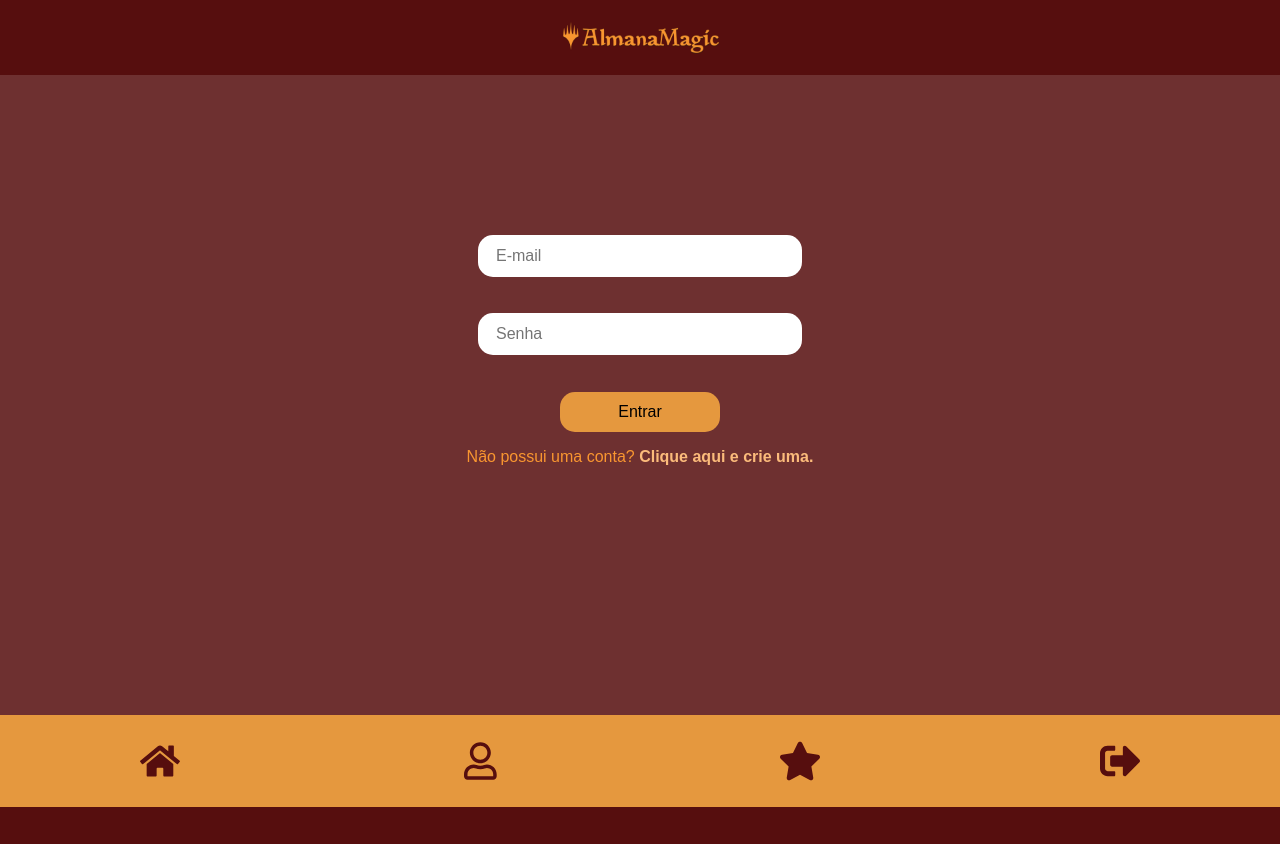
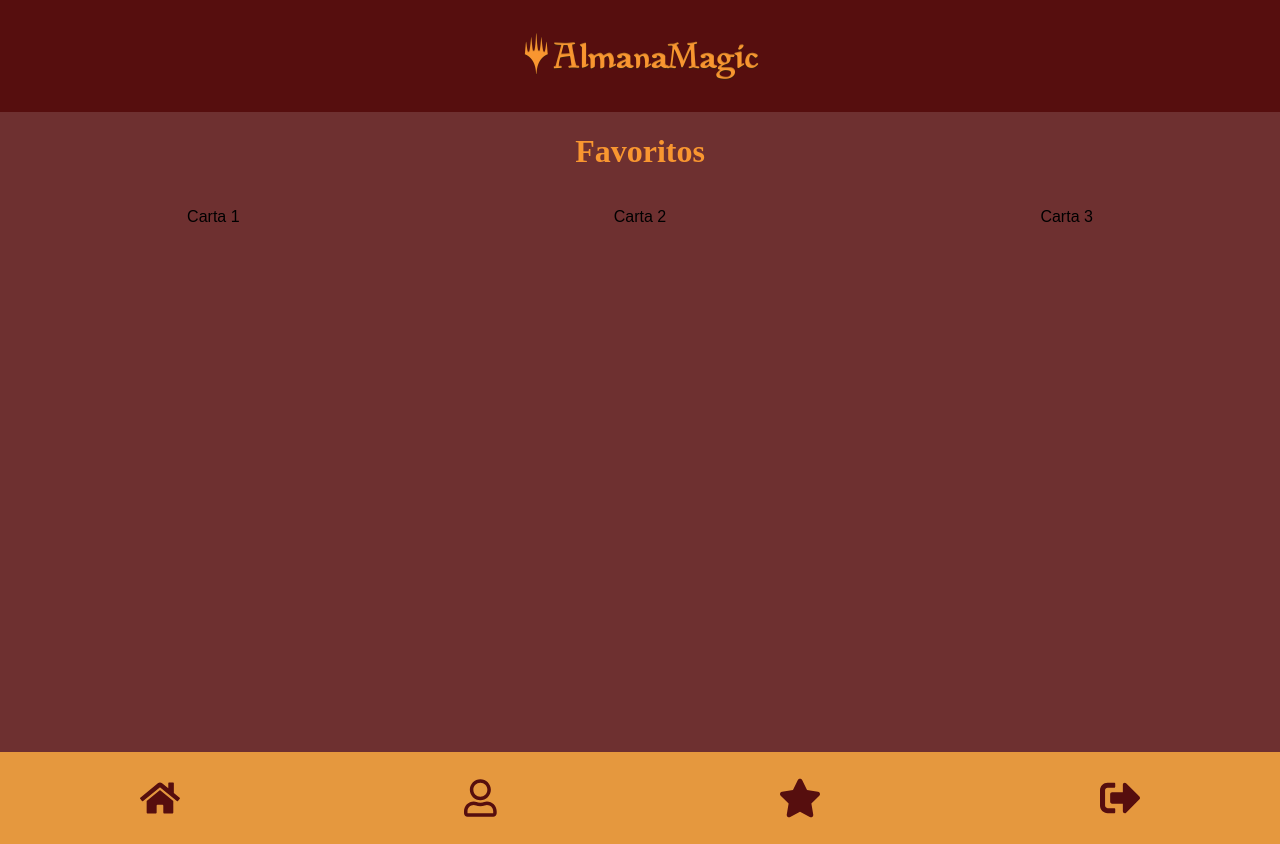
Before and after one commit to sadrisco/almanamagic-frontend, a plain HTML site: page favorites.html in a window 1280 px wide. Before the commit the page ends 807 px from the top, so only its background shows below. Drawn offline with nearby package versions, Linux system fonts and the light colour scheme; a web font is replaced by a local one.

Commit message:
UI Updates

```diff
--- a/favorites.html
+++ b/favorites.html
@@ -29,24 +29,16 @@
     </header>
 
     <div class="smooth-bg full-height-body">
-      <form id="login-form" class="form" action="">
-        <input
-          type="email"
-          id="email"
-          name="email"
-          placeholder="E-mail"
-        /><br /><br />
-        <input
-          type="password"
-          id="password"
-          name="password"
-          placeholder="Senha"
-        /><br /><br />
-        <input class="login-button" type="submit" value="Entrar" />
-      </form>
-      <p class="yellow-text centered">Não possui uma conta? <a href="/create-account.html">Clique aqui e crie uma.</a></p>
+      <h1 class="yellow-text centered">Favoritos</h1>
+      <div class="favorite-cards">
+        <div class="pure-g centered">
+          <div class="pure-u-1-3"><p>Carta 1</p></div>
+          <div class="pure-u-1-3"><p>Carta 2</p></div>
+          <div class="pure-u-1-3"><p>Carta 3</p></div>
+        </div>
+      </div>
+    </div>
 
-    </div>
     <footer>
       <div class="pure-g">
         <div class="pure-u-1-4">
--- a/styles.css
+++ b/styles.css
@@ -36,7 +36,7 @@ footer {
   display: block;
   margin-left: auto;
   margin-right: auto;
-  width: 20vh;
+  width: 30vh;
 }
 
 .app-logo-margin-top {
@@ -60,6 +60,8 @@ footer {
 
 .yellow-text {
   color: #f99630;
+  font-family: "Baloo Thambi 2";
+
 }
 
 .search-field {
@@ -87,7 +89,11 @@ footer {
 
 .about-us {
   color: #f99630;
-  margin: 20vh;
+  margin-left: 15vh;
+  margin-right: 15vh;
+  margin-bottom: 31vh;
+  margin-top: 15vh;
+
 }
 
 .smooth-bg {
@@ -111,7 +117,7 @@ footer {
   padding-left: 1em;
 }
 
-.login-button {
+.form-button {
   background-color: #e5983e;
   border: 0px;
   width: 20vh !important;
@@ -119,7 +125,7 @@ footer {
   border-radius: 45px;
 }
 
-.login-button:hover {
+.form-button:hover {
   background-color: #E39A20;
   cursor: pointer;
 }
```
Also changed, not shown: account.html (+2 -2 lines), create-account.html (+2 -4 lines), index.html (+3 -7 lines), login.html (+2 -1 lines).
